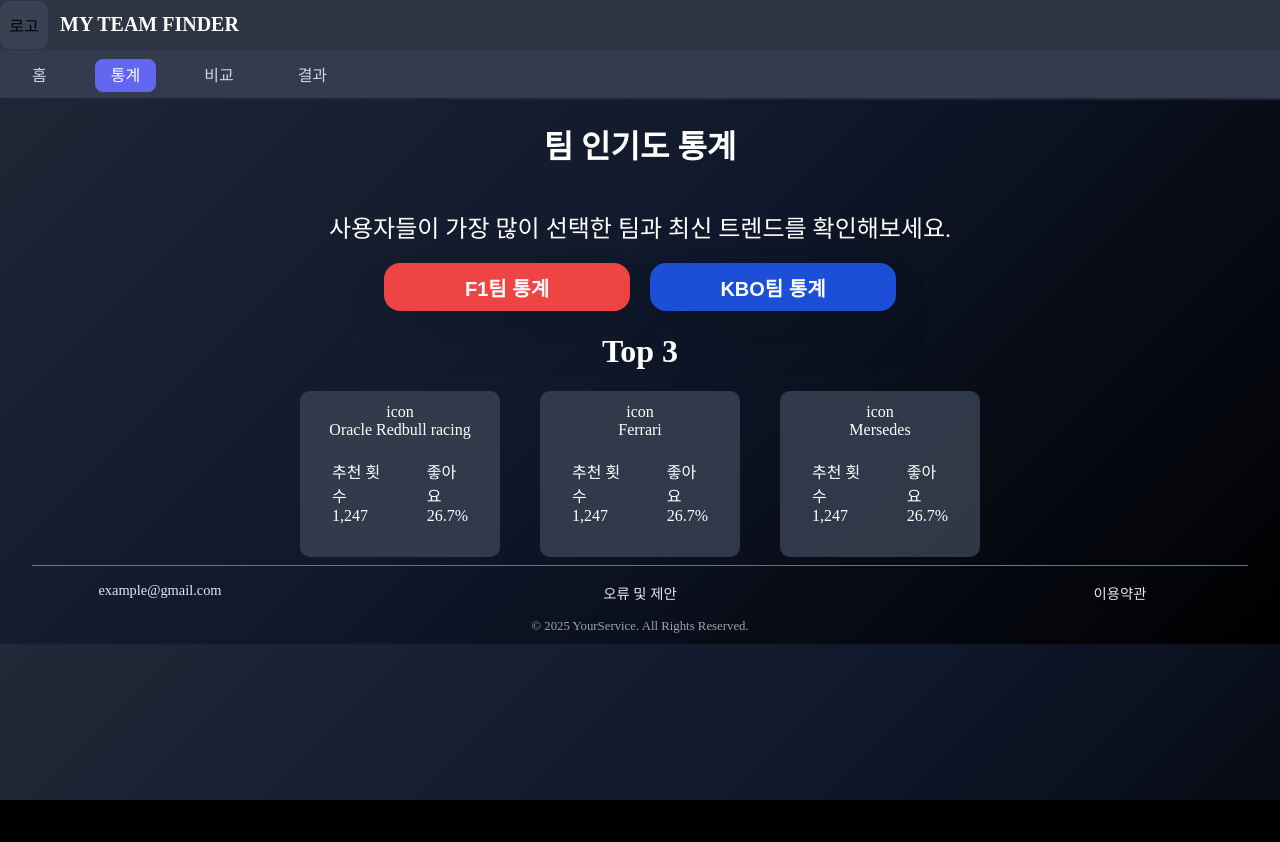
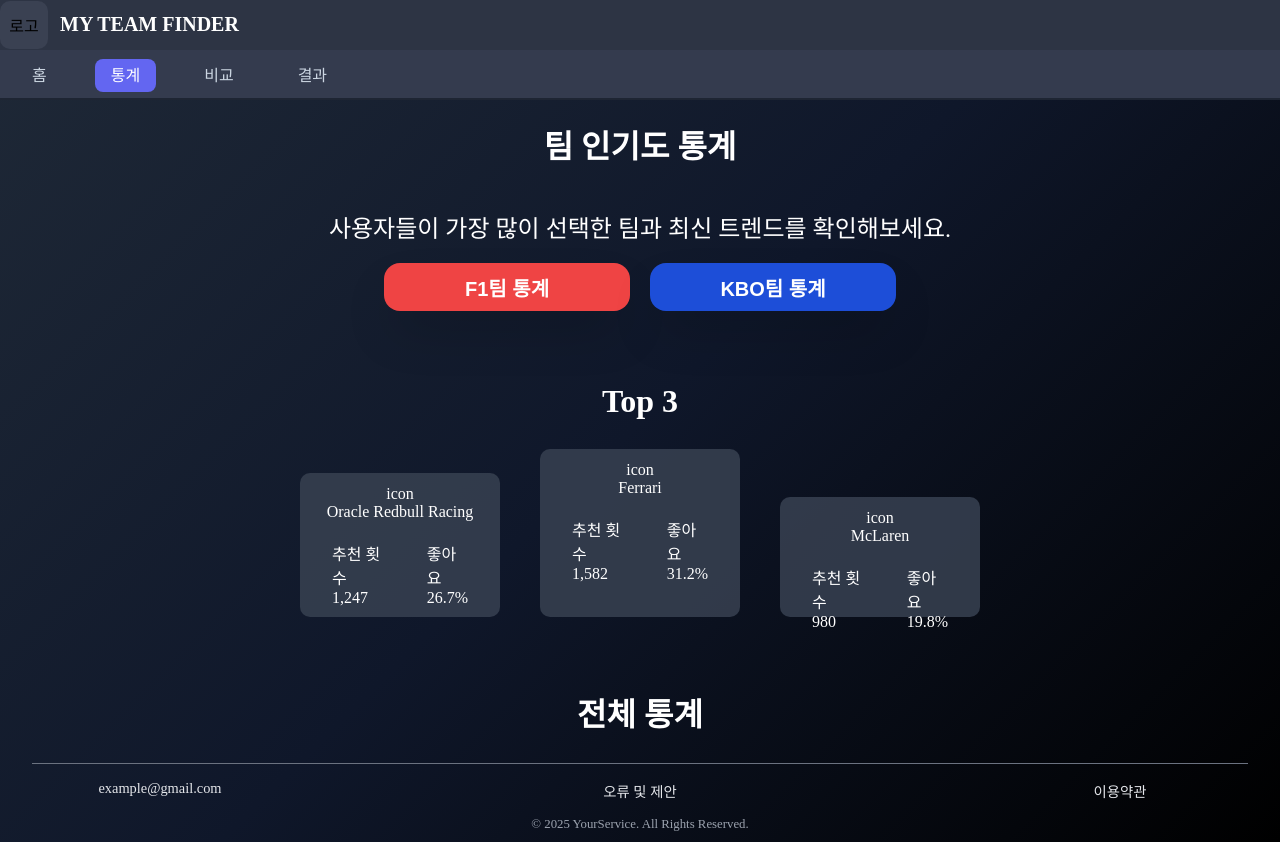
Before and after one commit to SportsTeamRecommend/FrontEnd, a React (Vite) app: page /statistics in a window 1280 px wide. Before the commit the page ends 800 px from the top, so only its background shows below. Built offline with nearby package versions, Linux system fonts and the light colour scheme.

Commit message:
fix: Top3 카드 컴포넌트화

```diff
--- /dev/null
+++ b/src/components/statistics/GradeCard.jsx
@@ -0,0 +1,31 @@
+const GradeCard = ({
+  rank,
+  icon,
+  teamName,
+  recommendations,
+  likes,
+  styles,
+}) => {
+  const rankClass = styles[`rank${rank}`] || '';
+
+  return (
+    <div className={`${styles.priceCard} ${rankClass}`}>
+      <div className={styles.iconBox}>
+        <div className={styles.icon}>{icon}</div>
+      </div>
+      <div className={styles.teamName}>{teamName}</div>
+      <div className={styles.recommandAndHeartGrid}>
+        <div className={styles.boxInCard}>
+          <div className={styles.text}>추천 횟수</div>
+          <div className={styles.number1}>{recommendations}</div>
+        </div>
+        <div className={styles.boxInCard}>
+          <div className={styles.text}>좋아요</div>
+          <div className={styles.number2}>{likes}</div>
+        </div>
+      </div>
+    </div>
+  );
+};
+
+export default GradeCard;
--- a/src/pages/Statistics.jsx
+++ b/src/pages/Statistics.jsx
@@ -3,9 +3,61 @@
 import styles from './Statistics.module.css';
 
 import Button from '../components/common/Button';
+import GradeCard from '../components/statistics/GradeCard';
 
 const Statistics = () => {
   const [type, setType] = useState('f1');
+
+  // TODO: API에서 실제 데이터를 받아와야 합니다.
+  const f1TopTeams = [
+    {
+      rank: 2,
+      icon: 'icon',
+      teamName: 'Oracle Redbull Racing',
+      recommendations: '1,247',
+      likes: '26.7%',
+    },
+    {
+      rank: 1,
+      icon: 'icon',
+      teamName: 'Ferrari',
+      recommendations: '1,582',
+      likes: '31.2%',
+    },
+    {
+      rank: 3,
+      icon: 'icon',
+      teamName: 'McLaren',
+      recommendations: '980',
+      likes: '19.8%',
+    },
+  ];
+
+  const kboTopTeams = [
+    {
+      rank: 2,
+      icon: 'icon',
+      teamName: 'LG Twins',
+      recommendations: '1,110',
+      likes: '25.5%',
+    },
+    {
+      rank: 1,
+      icon: 'icon',
+      teamName: 'KIA Tigers',
+      recommendations: '1,820',
+      likes: '35.1%',
+    },
+    {
+      rank: 3,
+      icon: 'icon',
+      teamName: 'Doosan Bears',
+      recommendations: '850',
+      likes: '18.2%',
+    },
+  ];
+
+  const topTeams = type === 'f1' ? f1TopTeams : kboTopTeams;
 
   const statisticsF1 = () => {
     setType('f1');
@@ -36,59 +88,21 @@
         <div className={styles.secondContent}>
           <h1>Top 3</h1>
           <div className={styles.priceGrid}>
-            {/* 2등 카드 */}
-            <div className={styles.priceCard}>
-              {/* 1~3등 카드 크기 다르게 */}
-              <div className={styles.iconBox}>
-                <div className={styles.icon}>icon</div>
-              </div>
-              <div className={styles.teamName}>Oracle Redbull racing</div>
-              <div className={styles.recommandAndHeartGrid}>
-                <div className={styles.boxInCard}>
-                  <div className={styles.text}>추천 횟수</div>
-                  <div className={styles.number1}>1,247</div>
-                </div>
-                <div className={styles.boxInCard}>
-                  <div className={styles.text}>좋아요</div>
-                  <div className={styles.number2}>26.7%</div>
-                </div>
-              </div>
-            </div>
-            {/* 1등 카드 */}
-            <div className={styles.priceCard}>
-              <div className={styles.iconBox}>
-                <div className={styles.icon}>icon</div>
-              </div>
-              <div className={styles.teamName}>Ferrari</div>
-              <div className={styles.recommandAndHeartGrid}>
-                <div className={styles.boxInCard}>
-                  <div className={styles.text}>추천 횟수</div>
-                  <div className={styles.number1}>1,247</div>
-                </div>
-                <div className={styles.boxInCard}>
-                  <div className={styles.text}>좋아요</div>
-                  <div className={styles.number2}>26.7%</div>
-                </div>
-              </div>
-            </div>
-            {/* 3등 카드 */}
-            <div className={styles.priceCard}>
-              <div className={styles.iconBox}>
-                <div className={styles.icon}>icon</div>
-              </div>
-              <div className={styles.teamName}>Mersedes</div>
-              <div className={styles.recommandAndHeartGrid}>
-                <div className={styles.boxInCard}>
-                  <div className={styles.text}>추천 횟수</div>
-                  <div className={styles.number1}>1,247</div>
-                </div>
-                <div className={styles.boxInCard}>
-                  <div className={styles.text}>좋아요</div>
-                  <div className={styles.number2}>26.7%</div>
-                </div>
-              </div>
-            </div>
+            {topTeams.map((team) => (
+              <GradeCard
+                key={team.rank}
+                rank={team.rank}
+                icon={team.icon}
+                teamName={team.teamName}
+                recommendations={team.recommendations}
+                likes={team.likes}
+                styles={styles}
+              />
+            ))}
           </div>
+        </div>
+        <div className={styles.thirdContent}>
+          <h1>전체 통계</h1>
         </div>
       </div>
     </div>
--- a/src/pages/Statistics.module.css
+++ b/src/pages/Statistics.module.css
@@ -20,41 +20,56 @@
 
 /* Top3 카드부분 */
 .priceGrid {
-  display: grid;
-  grid-template-columns: 3fr;
+  display: flex;
   gap: 40px;
+  align-items: flex-end;
+  min-height: 22vh; /* 등수카드 최소 높이 */
 }
+
 .priceCard {
   display: flex;
   flex-direction: column;
   align-items: center;
-
   width: 22vh;
+  height: 12vh;
   padding: 12px;
   border-radius: 10px;
   background: rgba(55, 65, 81, 0.86);
 }
+
+/* 1등 */
+.rank1 {
+  height: 18vh;
+}
+
+/* 2등 */
+.rank2 {
+  height: 15vh;
+}
+
 .boxInCard {
   display: flex;
   flex-direction: column;
   margin: 20px;
 }
 
-.secondContent {
+.secondContent,
+.thirdContent {
   display: flex;
   align-items: center;
+  justify-content: center;
+  margin-top: 50px;
 }
-.secondContent h1 {
-  font-weight: 900;
+
+.secondContent h1,
+.thirdContent h1 {
+  font-weight: 800;
 }
 
 .Grid,
 .secondContent {
   display: flex;
   flex-direction: column;
-}
-.priceGrid {
-  display: flex;
 }
 
 .btnContainer {
```
Also changed, not shown: src/components/statistics/StatisticsF1.jsx (added), src/components/statistics/StatisticsKbo.jsx (added).
